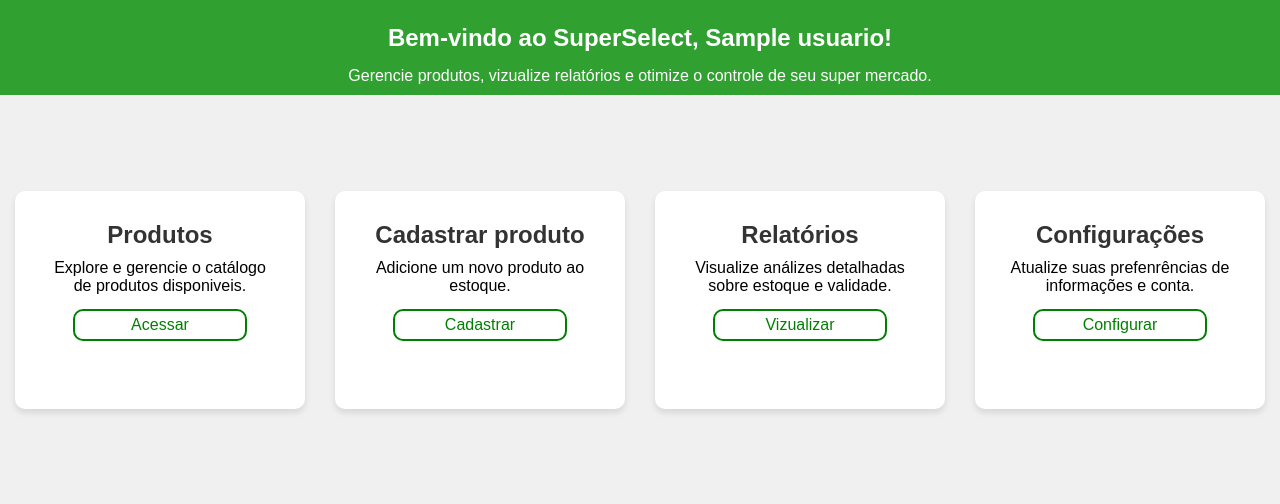
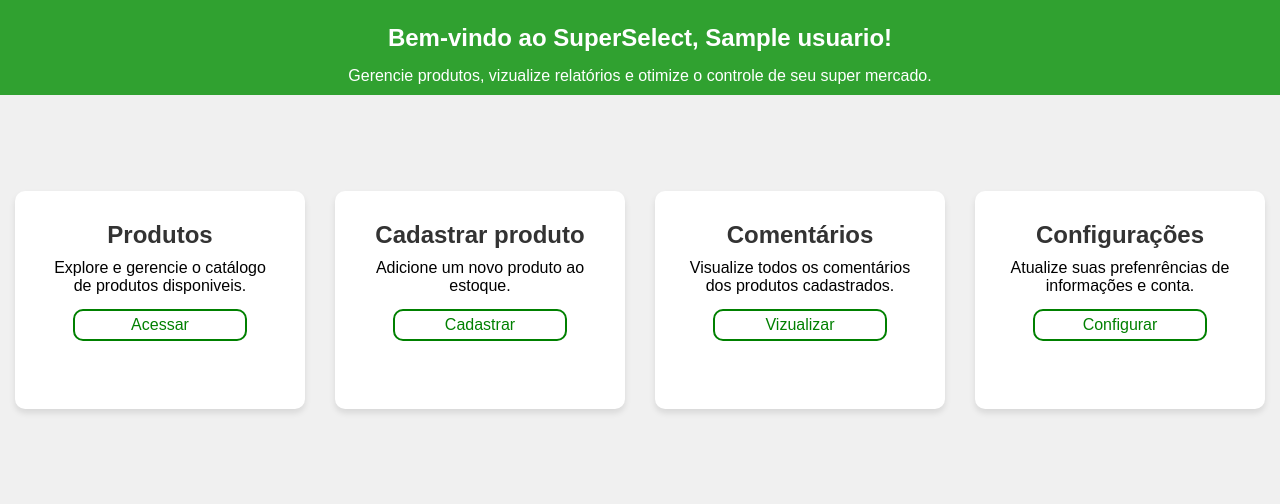
Before and after one commit to ademirMaltazard/Projeto-SuperSelect, a Flask app: page / in a window 1280 px wide. Shown: the part 61-565 px from the top of the page. Run offline with Flask 3, Linux system fonts and the light colour scheme; a user stored in the database is signed in; tables that the repository leaves empty hold one stand-in row (values such as "Sample post"); parts of the project's set-up code (start-up, migrations or seed data) failed here and were passed over.

Commit message:
modificação de card para exibir comentarios. obs: pagina incompleta

```diff
--- a/templates/Home/index.html
+++ b/templates/Home/index.html
@@ -23,9 +23,9 @@
         </div>
         {% endif %}
         <div class="card">
-            <h3>Relatórios</h3>
-            <p class="card-description">Visualize análizes detalhadas sobre estoque e validade.</p>
-            <a href="/" class="btn-submit">Vizualizar</a>
+            <h3>Comentários</h3>
+            <p class="card-description">Visualize todos os comentários dos produtos cadastrados.</p>
+            <a href="{{ url_for('comments') }}" class="btn-submit">Vizualizar</a>
         </div>
 
         <div class="card">
```
